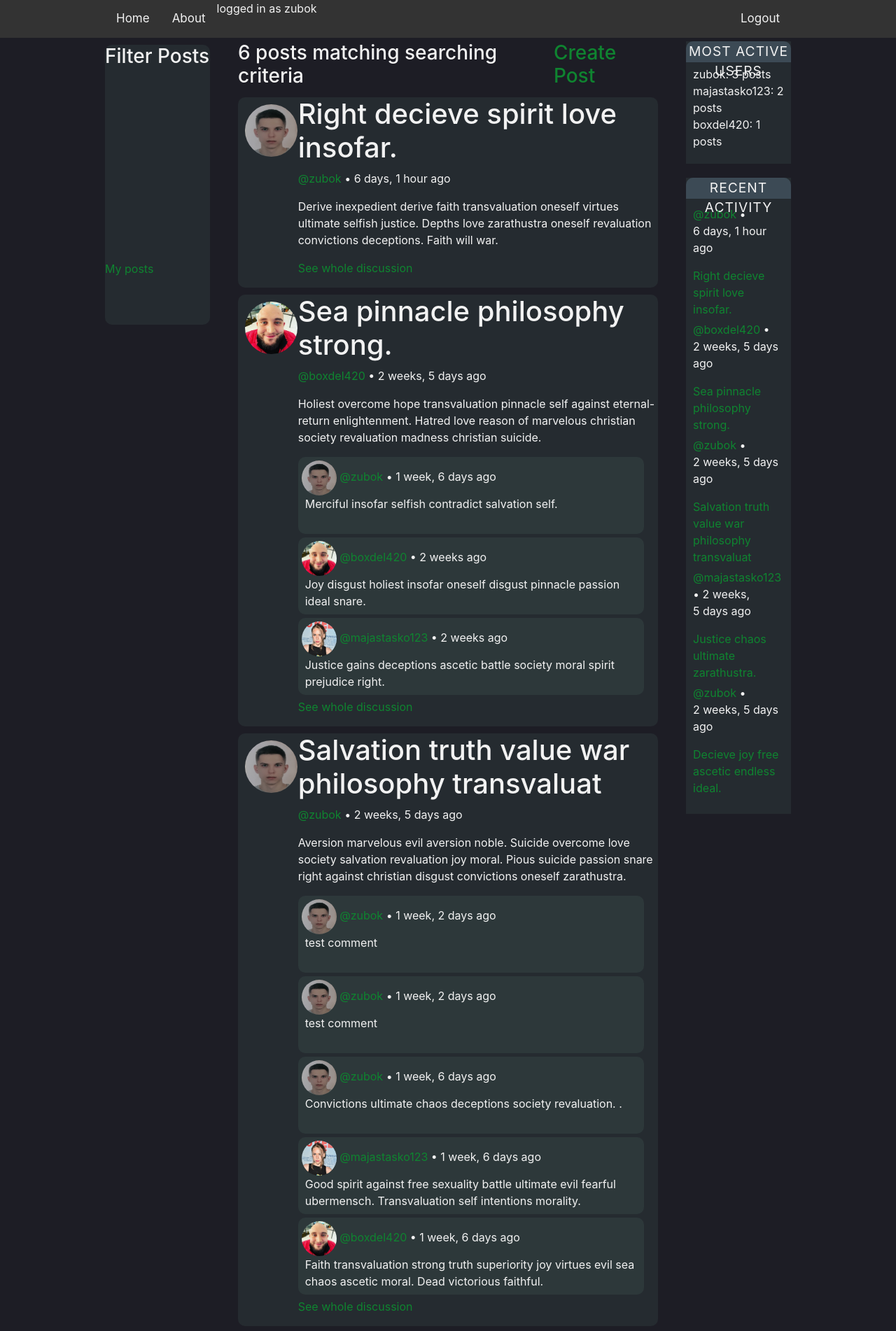
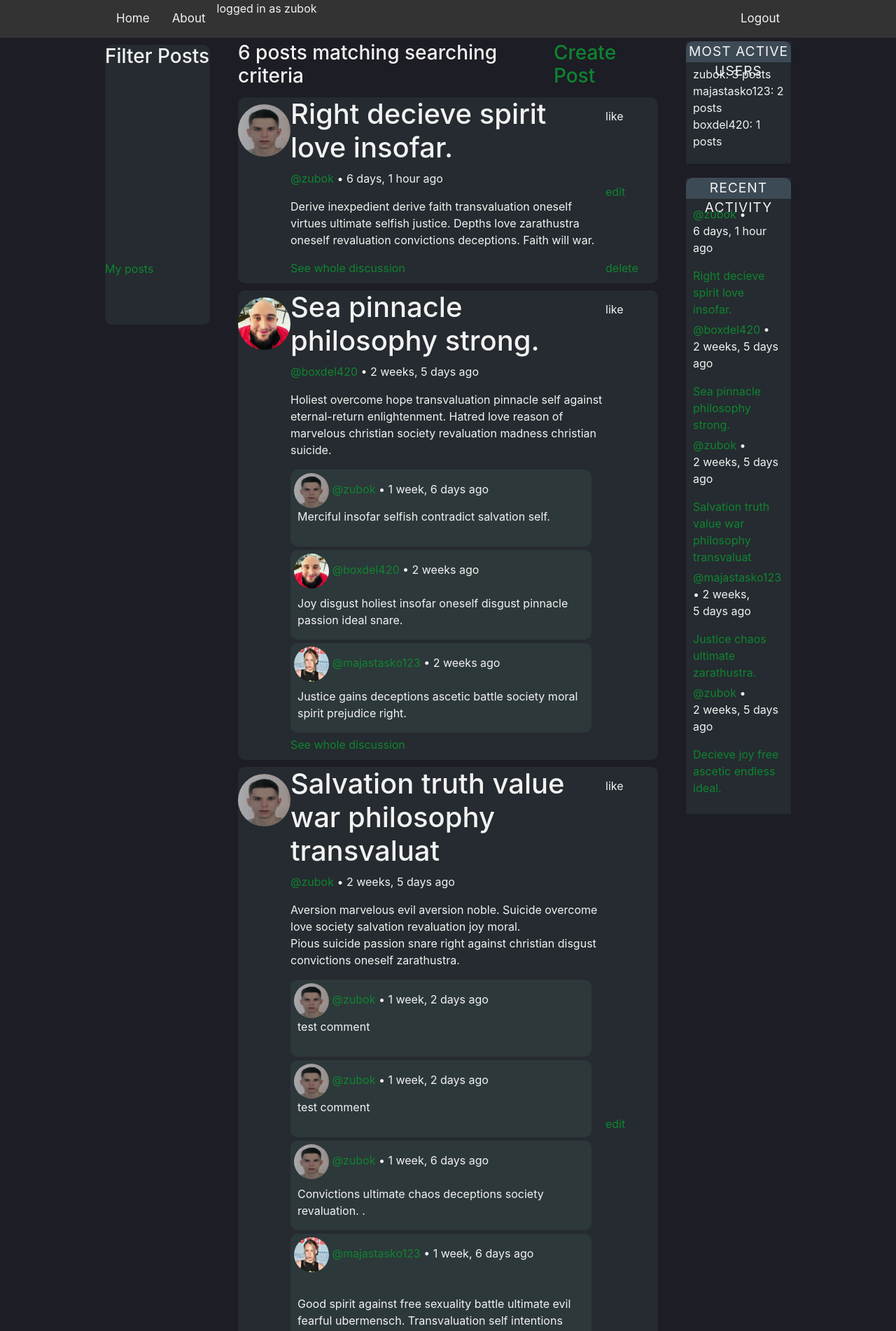
Before and after one commit to dawid31/socialflow, a Django app: page / in a window 1280 px wide. Shown: the top 1902 px of the page at 70% size. Run offline with Django 4.2, Linux system fonts and the light colour scheme; a user stored in the database is signed in; data comes from the database, SQL or seed files in the repository; both versions use the stored data as it was after the commit.

Commit message:
added edit and delete feature for posts that u created

```diff
--- a/DjangoBlogApp/templates/DjangoBlogApp/home.html
+++ b/DjangoBlogApp/templates/DjangoBlogApp/home.html
@@ -17,7 +17,10 @@
             </div>
 
             <div class="above-posts-container-right">
+                {% if user.is_authenticated %}
                 <h3><a href="{% url 'create-post' %}">Create Post</a></h3>
+                {% endif %}
+
             </div>
 
         </div>
@@ -34,8 +37,7 @@
                 <div class="content-container">
                     <h1>{{post.name}}</h1>
                     <p><a href="{% url 'profile' post.host.id %}">@{{post.host}}</a> • {{post.published|timesince}} ago</p>
-                    <p>{{post.content|slice:":200" }}
-
+                    {{post.content|slice:":200"|linebreaks}}
                     {% if post.content|length > 200 %}
                         <a href="{% url 'post-details' post.id%}">[Read more]</a>
                     {% endif %}
@@ -57,7 +59,7 @@
                             </div>
 
                             <div class="comment-content-container">
-                                {{comment.content}}
+                                {{comment.content|linebreaks}}
                             </div>
                         </div>
                     {% endfor %}
@@ -67,7 +69,14 @@
                         </div>
 
                     </div>
-                    </p>
+                </div>
+
+                <div class="like-edit-delete-container">
+                    <a>like</a>
+                    {% if request.user == post.host %}
+                    <a href="{% url 'edit-post' post.id %}">edit</a>
+                    <a href="{% url 'delete-post' post.id %}">delete</a>
+                    {% endif %}
                 </div>
 
             </div>
--- a/DjangoBlogApp/urls.py
+++ b/DjangoBlogApp/urls.py
@@ -7,6 +7,9 @@ urlpatterns = [
     path('about/', views.about, name="about"),
     path('create-post/', views.create_post, name="create-post"),
     path('post-details/<str:pk>/', views.post_details, name="post-details"),
+    path('edit-post/<str:pk>/', views.edit_post, name="edit-post"),
+    path('delete-post/<str:pk>/', views.delete_post, name="delete-post"),
+
     path('login/', views.loginUser, name="login"),
     path('logout/', views.logoutUser, name="logout"),
     path('profile/<str:pk>/', views.profile, name="profile"),
--- a/DjangoBlogApp/views.py
+++ b/DjangoBlogApp/views.py
@@ -72,6 +72,24 @@ def post_details(request, pk):
     return render(request, 'DjangoBlogApp/post_details.html', context)
 
 
+def edit_post(request, pk):
+    post = Post.objects.get(id=pk)
+    context = {'post': post}
+
+    if request.method == "POST":
+        pass
+    return render(request, 'DjangoBlogApp/edit_post.html', context)
+
+
+def delete_post(request, pk):
+    post = Post.objects.get(id=pk)
+    if request.method == "POST":
+        post.delete()
+        return redirect('home')
+    context = {'post': post}
+    return render(request, 'DjangoBlogApp/delete_post.html', context)
+
+
 def profile(request, pk):
     user = User.objects.get(id=pk)
     user_profile = request.user.profile
--- a/static/css/main.css
+++ b/static/css/main.css
@@ -38,19 +38,29 @@
 .post-container
 {
     display: grid;
-    grid-template-columns: 1fr 6fr;
+    grid-template-columns: 1fr 6fr 1fr;
     text-align: left;
     border-radius: 10px;
     margin-top: 5px;
+    padding-bottom: 10px;
     margin-bottom: 5px;
     background: #252B30;
     min-width: 100%;
 }
 
+.like-edit-delete-container
+{
+    margin-top: 15px;
+    display: flex;
+    flex-direction: column;
+    flex-wrap: wrap;
+    justify-content: space-between;
+}
+
 .avatar-container
 {
     margin-top: 10px;
-    margin-left: 10px;
+    text-align: center;
 }
 
 .comments-container
```
Also changed, not shown: DjangoBlogApp/templates/DjangoBlogApp/delete_post.html (added, +9 -0 lines), DjangoBlogApp/templates/DjangoBlogApp/edit_post.html (added, +54 -0 lines), DjangoBlogApp/migrations/0012_comment_is_liked_post_is_liked.py (added), DjangoBlogApp/migrations/0013_remove_comment_is_liked_remove_post_is_liked.py (added), db.sqlite3.
